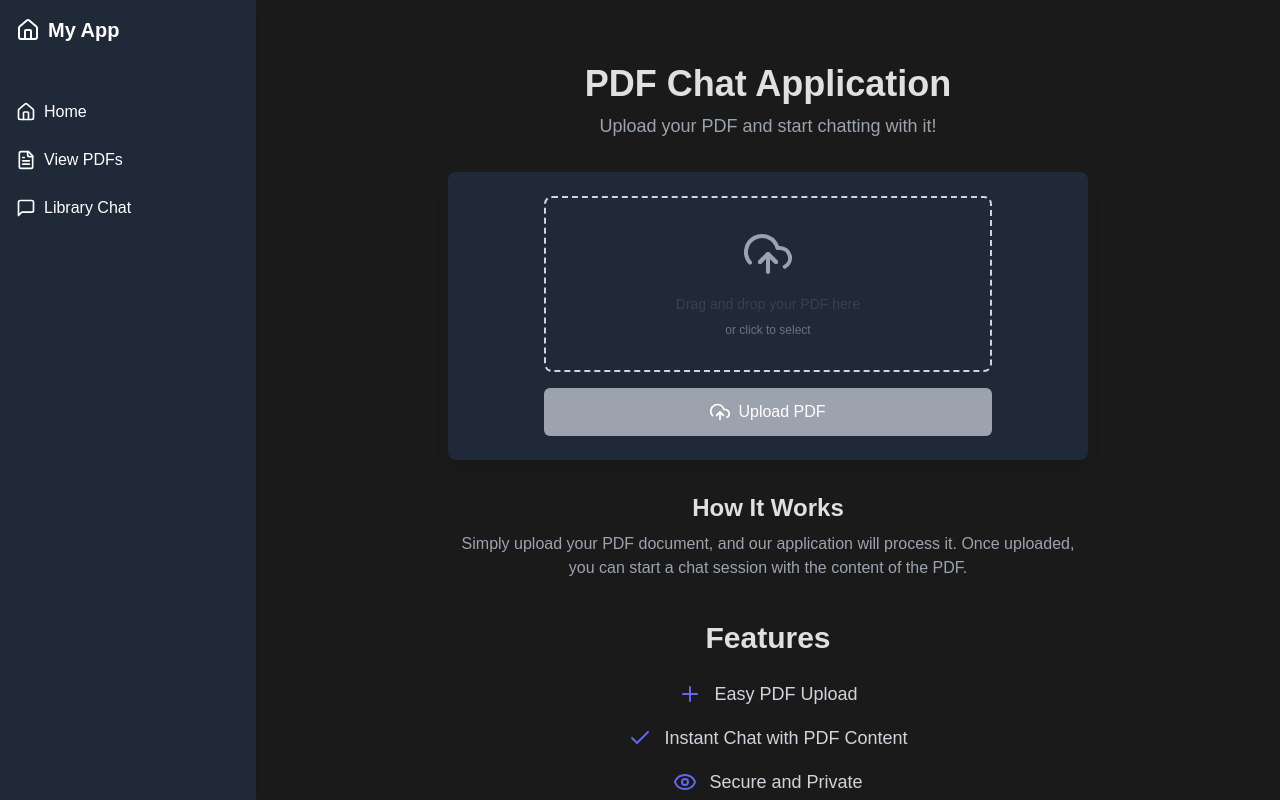
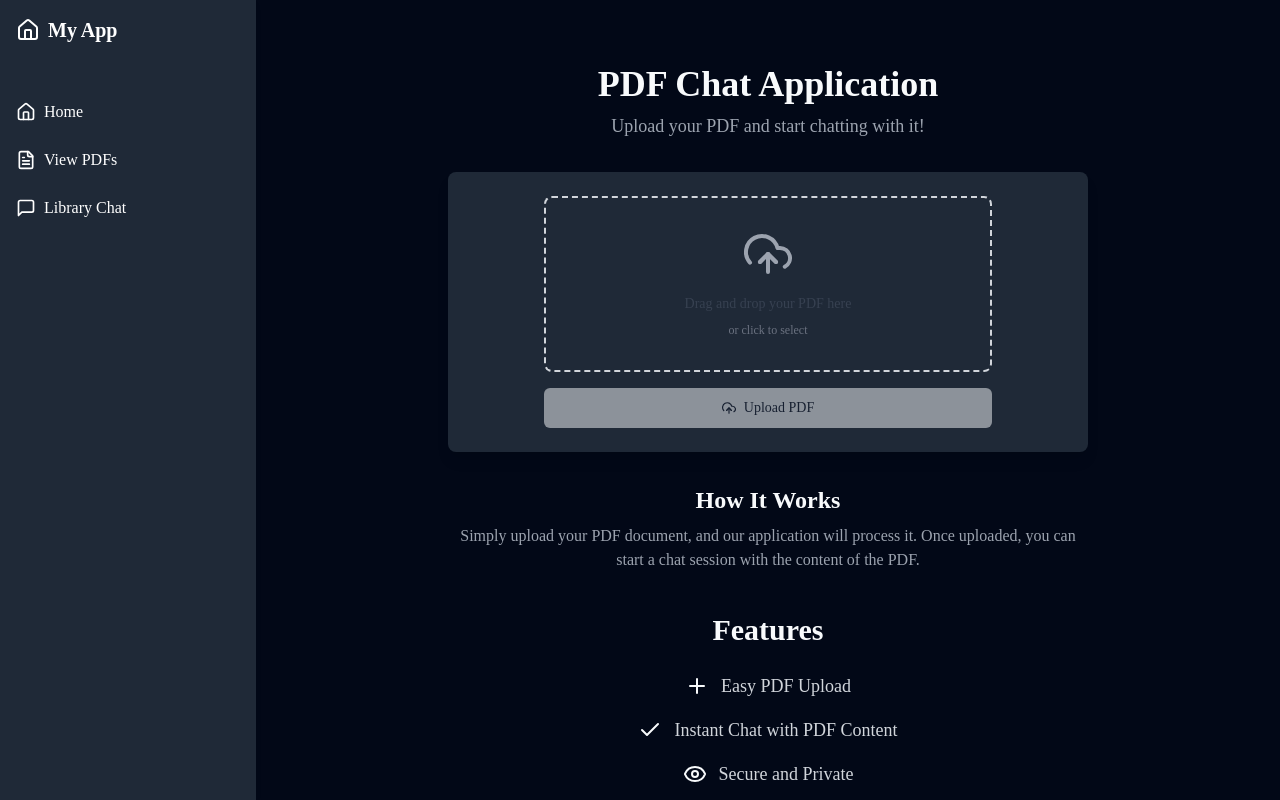
Before and after one commit to ephemeral-4242/pdf-ephemeral, a Next.js app in the folder apps/frontend/: page / in a window 1280 px wide. Built offline with nearby package versions, Linux system fonts and the light colour scheme.

Commit message:
integrate shadcn into the app

```diff
--- a/apps/frontend/src/app/globals.css
+++ b/apps/frontend/src/app/globals.css
@@ -2,26 +2,45 @@
 @tailwind components;
 @tailwind utilities;
 
-:root {
-  --background: #1a1a1a;
-  --foreground: #e0e0e0;
-}
+@layer base {
+  :root {
+    --background: 222.2 84% 4.9%;
+    --foreground: 210 40% 98%;
 
-@media (prefers-color-scheme: light) {
-  :root {
-    --background: #1a1a1a;
-    --foreground: #e0e0e0;
+    --card: 222.2 84% 4.9%;
+    --card-foreground: 210 40% 98%;
+
+    --popover: 222.2 84% 4.9%;
+    --popover-foreground: 210 40% 98%;
+
+    --primary: 210 40% 98%;
+    --primary-foreground: 222.2 47.4% 11.2%;
+
+    --secondary: 217.2 32.6% 17.5%;
+    --secondary-foreground: 210 40% 98%;
+
+    --muted: 217.2 32.6% 17.5%;
+    --muted-foreground: 215 20.2% 65.1%;
+
+    --accent: 217.2 32.6% 17.5%;
+    --accent-foreground: 210 40% 98%;
+
+    --destructive: 0 62.8% 30.6%;
+    --destructive-foreground: 210 40% 98%;
+
+    --border: 217.2 32.6% 17.5%;
+    --input: 217.2 32.6% 17.5%;
+    --ring: 212.7 26.8% 83.9%;
+
+    --radius: 0.5rem;
   }
 }
 
-body {
-  color: var(--foreground);
-  background: var(--background);
-  font-family: Arial, Helvetica, sans-serif;
-}
-
-@layer utilities {
-  .text-balance {
-    text-wrap: balance;
+@layer base {
+  * {
+    @apply border-border;
+  }
+  body {
+    @apply bg-background text-foreground;
   }
 }
--- a/apps/frontend/src/components/PdfUpload.tsx
+++ b/apps/frontend/src/components/PdfUpload.tsx
@@ -2,6 +2,7 @@ import React, { useState, useCallback } from 'react';
 import { useDropzone } from 'react-dropzone';
 import { FiUploadCloud, FiFile, FiX } from 'react-icons/fi';
 import { usePdfUpload } from '../hooks/usePdfUpload';
+import { Button } from './common/Button';
 
 const PdfUpload = ({
   onUploadSuccess,
@@ -68,15 +69,15 @@ const PdfUpload = ({
             </div>
           )}
         </div>
-        <button
+        <Button
           type='submit'
           disabled={isUploading || !file}
-          className='w-full py-3 px-4 bg-blue-600 text-white font-medium rounded-md hover:bg-blue-700 focus:outline-none focus:ring-2 focus:ring-blue-500 focus:ring-offset-2 disabled:bg-gray-400 disabled:cursor-not-allowed transition-colors duration-200 ease-in-out flex items-center justify-center space-x-2'
+          className='w-full'
         >
           {isUploading ? (
             <>
               <svg
-                className='animate-spin h-5 w-5 text-white'
+                className='animate-spin h-5 w-5 mr-2'
                 xmlns='http://www.w3.org/2000/svg'
                 fill='none'
                 viewBox='0 0 24 24'
@@ -95,15 +96,15 @@ const PdfUpload = ({
                   d='M4 12a8 8 0 018-8V0C5.373 0 0 5.373 0 12h4zm2 5.291A7.962 7.962 0 014 12H0c0 3.042 1.135 5.824 3 7.938l3-2.647z'
                 ></path>
               </svg>
-              <span>Uploading...</span>
+              Uploading...
             </>
           ) : (
             <>
-              <FiUploadCloud className='text-xl' />
-              <span>Upload PDF</span>
+              <FiUploadCloud className='mr-2' />
+              Upload PDF
             </>
           )}
-        </button>
+        </Button>
         {uploadProgress && (
           <div className='mt-2 text-sm text-gray-600 text-center'>
             {uploadProgress}
--- /dev/null
+++ b/apps/frontend/src/components/common/Button.tsx
@@ -0,0 +1,56 @@
+import * as React from 'react';
+import { Slot } from '@radix-ui/react-slot';
+import { cva, type VariantProps } from 'class-variance-authority';
+
+import { cn } from '@/lib/utils';
+
+const buttonVariants = cva(
+  'inline-flex items-center justify-center rounded-md text-sm font-medium ring-offset-background transition-colors focus-visible:outline-none focus-visible:ring-2 focus-visible:ring-ring focus-visible:ring-offset-2 disabled:pointer-events-none disabled:opacity-50',
+  {
+    variants: {
+      variant: {
+        default: 'bg-primary text-primary-foreground hover:bg-primary/90',
+        destructive:
+          'bg-destructive text-destructive-foreground hover:bg-destructive/90',
+        outline:
+          'border border-input bg-background hover:bg-accent hover:text-accent-foreground',
+        secondary:
+          'bg-secondary text-secondary-foreground hover:bg-secondary/80',
+        ghost: 'hover:bg-accent hover:text-accent-foreground',
+        link: 'text-primary underline-offset-4 hover:underline',
+      },
+      size: {
+        default: 'h-10 px-4 py-2',
+        sm: 'h-9 rounded-md px-3',
+        lg: 'h-11 rounded-md px-8',
+        icon: 'h-10 w-10',
+      },
+    },
+    defaultVariants: {
+      variant: 'default',
+      size: 'default',
+    },
+  }
+);
+
+export interface ButtonProps
+  extends React.ButtonHTMLAttributes<HTMLButtonElement>,
+    VariantProps<typeof buttonVariants> {
+  asChild?: boolean;
+}
+
+const Button = React.forwardRef<HTMLButtonElement, ButtonProps>(
+  ({ className, variant, size, asChild = false, ...props }, ref) => {
+    const Comp = asChild ? Slot : 'button';
+    return (
+      <Comp
+        className={cn(buttonVariants({ variant, size, className }))}
+        ref={ref}
+        {...props}
+      />
+    );
+  }
+);
+Button.displayName = 'Button';
+
+export { Button, buttonVariants };
--- /dev/null
+++ b/apps/frontend/src/components/common/Input.tsx
@@ -0,0 +1,25 @@
+import * as React from 'react';
+
+import { cn } from '@/lib/utils';
+
+export interface InputProps
+  extends React.InputHTMLAttributes<HTMLInputElement> {}
+
+const Input = React.forwardRef<HTMLInputElement, InputProps>(
+  ({ className, type, ...props }, ref) => {
+    return (
+      <input
+        type={type}
+        className={cn(
+          'flex h-10 w-full rounded-md border border-input bg-background px-3 py-2 text-sm ring-offset-background file:border-0 file:bg-transparent file:text-sm file:font-medium placeholder:text-muted-foreground focus-visible:outline-none focus-visible:ring-2 focus-visible:ring-ring focus-visible:ring-offset-2 disabled:cursor-not-allowed disabled:opacity-50',
+          className
+        )}
+        ref={ref}
+        {...props}
+      />
+    );
+  }
+);
+Input.displayName = 'Input';
+
+export { Input };
--- /dev/null
+++ b/apps/frontend/src/lib/utils.ts
@@ -0,0 +1,6 @@
+import { type ClassValue, clsx } from 'clsx';
+import { twMerge } from 'tailwind-merge';
+
+export function cn(...inputs: ClassValue[]) {
+  return twMerge(clsx(inputs));
+}
--- a/apps/frontend/tailwind.config.ts
+++ b/apps/frontend/tailwind.config.ts
@@ -1,22 +1,82 @@
 import type { Config } from 'tailwindcss';
+import { fontFamily } from 'tailwindcss/defaultTheme';
 
 const config: Config = {
+  darkMode: ['class'],
   content: [
     './src/pages/**/*.{js,ts,jsx,tsx,mdx}',
     './src/components/**/*.{js,ts,jsx,tsx,mdx}',
     './src/app/**/*.{js,ts,jsx,tsx,mdx}',
   ],
   theme: {
+    container: {
+      center: true,
+      padding: '2rem',
+      screens: {
+        '2xl': '1400px',
+      },
+    },
     extend: {
       colors: {
-        background: 'var(--background)',
-        foreground: 'var(--foreground)',
-        primary: '#6366f1', // Indigo-500
-        secondary: '#4b5563', // Gray-600
-        accent: '#10b981', // Emerald-500
+        border: 'hsl(var(--border))',
+        input: 'hsl(var(--input))',
+        ring: 'hsl(var(--ring))',
+        background: 'hsl(var(--background))',
+        foreground: 'hsl(var(--foreground))',
+        primary: {
+          DEFAULT: 'hsl(var(--primary))',
+          foreground: 'hsl(var(--primary-foreground))',
+        },
+        secondary: {
+          DEFAULT: 'hsl(var(--secondary))',
+          foreground: 'hsl(var(--secondary-foreground))',
+        },
+        destructive: {
+          DEFAULT: 'hsl(var(--destructive))',
+          foreground: 'hsl(var(--destructive-foreground))',
+        },
+        muted: {
+          DEFAULT: 'hsl(var(--muted))',
+          foreground: 'hsl(var(--muted-foreground))',
+        },
+        accent: {
+          DEFAULT: 'hsl(var(--accent))',
+          foreground: 'hsl(var(--accent-foreground))',
+        },
+        popover: {
+          DEFAULT: 'hsl(var(--popover))',
+          foreground: 'hsl(var(--popover-foreground))',
+        },
+        card: {
+          DEFAULT: 'hsl(var(--card))',
+          foreground: 'hsl(var(--card-foreground))',
+        },
+      },
+      borderRadius: {
+        lg: 'var(--radius)',
+        md: 'calc(var(--radius) - 2px)',
+        sm: 'calc(var(--radius) - 4px)',
+      },
+      fontFamily: {
+        sans: ['var(--font-sans)', ...fontFamily.sans],
+      },
+      keyframes: {
+        'accordion-down': {
+          from: { height: '0' },
+          to: { height: 'var(--radix-accordion-content-height)' },
+        },
+        'accordion-up': {
+          from: { height: 'var(--radix-accordion-content-height)' },
+          to: { height: '0' },
+        },
+      },
+      animation: {
+        'accordion-down': 'accordion-down 0.2s ease-out',
+        'accordion-up': 'accordion-up 0.2s ease-out',
       },
     },
   },
-  plugins: [],
+  plugins: [require('tailwindcss-animate')],
 };
+
 export default config;
```
Also changed, not shown: apps/frontend/package.json (+7 -1 lines), apps/frontend/components.json (added), 1 other file (tests, documents, lock files or other folders).
